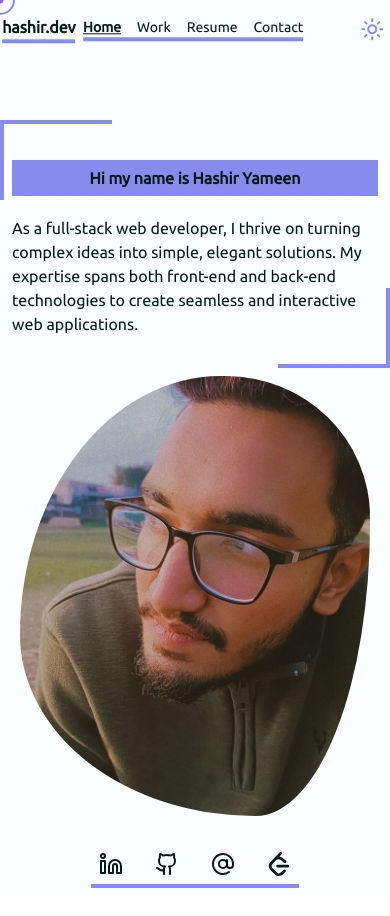
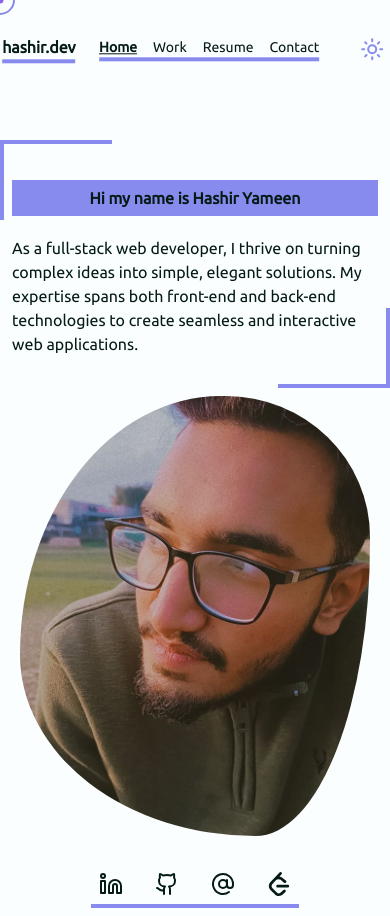
Before and after one commit to HashirY/portfolio, a React (Vite) app: page / in a window 390 px wide. Built offline with nearby package versions, Linux system fonts and the light colour scheme.

Commit message:
responsive page -{work}

```diff
--- a/src/App.jsx
+++ b/src/App.jsx
@@ -169,7 +169,7 @@ function App() {
       {currentPage === "work" && (
         <main>
           <motion.main
-            className="max-w-6xl mx-auto font-ubunut font-bold mt-10"
+            className="max-w-6xl mx-auto font-ubunut font-bold mt-10 ml-4 md:ml-0 font-ubuntu"
             initial="hidden"
             animate="visible"
             variants={containerVariants}
--- a/src/components/Navbar.jsx
+++ b/src/components/Navbar.jsx
@@ -6,7 +6,7 @@ const Navbar = ({ setCurrentPage }) => {
   const html = document.querySelector("html");
 
   return (
-    <nav className="flex items-center justify-center pt-5 font-ubuntu relative  p-2 text-text bg-background">
+    <nav className="flex items-center justify-center pt-10 md:pt-5 font-ubuntu relative  p-2 text-text bg-background">
       <motion.div
         className="absolute left-1"
         animate={{ y: [0, -3, 0], x: [0, -2, 0] }} // Animation for translateY
@@ -21,7 +21,7 @@ const Navbar = ({ setCurrentPage }) => {
         </h1>
       </motion.div>
       <motion.div
-        className=" cursor-none hover:cursor-none border-b-4  border-secondary flex gap-x-4 lg:px-4 sm:px-2 lg:py-2 sm:py-1 text-sm"
+        className=" cursor-none hover:cursor-none border-b-4  border-secondary flex gap-x-4 lg:px-4 sm:px-2 lg:py-2 sm:py-1 text-sm ml-8 md:ml-0"
         animate={{ y: [0, -3, 0], x: [0, -2, 0] }} // Animation for translateY
         transition={{ duration: 4, repeat: Infinity }}
         whileHover={{ y: 0, x: 0 }} // Stop animation on hover
--- a/src/components/site/ProjectComponent.jsx
+++ b/src/components/site/ProjectComponent.jsx
@@ -16,7 +16,7 @@ export const ProjectComponent = ({
 }) => {
   return (
     <motion.div
-      className={`grid grid-cols-2  shadow-md  p-4 gap-x-8  bg-cover font-fira ${
+      className={`grid grid-cols-1 ml-3 mr-3 md:ml-0 md:mr-0 md:grid-cols-2  shadow-md  p-4 gap-x-8  bg-cover font-fira ${
         leftOrRight === "left" ? "border-l-4" : "border-r-4"
       } border-text ${
         leftOrRight === "left" ? "rounded-r-lg" : "rounded-l-lg"
@@ -26,7 +26,7 @@ export const ProjectComponent = ({
       variants={firstProjectVariants}
     >
       {leftOrRight === "left" && (
-        <div className="flex w-full h-full items-center justify-center rounded-md shadow-md overflow-hidden transition-all blob2">
+        <div className="flex w-full h-full items-center justify-center rounded-md shadow-md overflow-hidden transition-all blob2 mt-4 md:mt-0">
           <img
             src={`/projects/${imgName}`}
             alt=""
@@ -38,13 +38,13 @@ export const ProjectComponent = ({
         <div
           className={`absolute ${
             leftOrRight === "left" ? "right-2 top-2" : "left-2 top-2"
-          } flex items-center justify-center gap-x-4`}
+          } flex items-center justify-center gap-x-4 `}
         >
           <a
             href={`${siteLink || ""}`}
             target="_blank"
             rel="noreferrer"
-            className="flex items-center justify-center gap-x-2 hover:text-emerald-400 transition-all text-text"
+            className="flex items-center justify-center gap-x-2 hover:text-emerald-400 transition-all text-text md:text-[16px] text-xs mb-20 md:mb-0"
           >
             <FaLink />
             <span>Live Link</span>
@@ -53,7 +53,7 @@ export const ProjectComponent = ({
             href={githubLink}
             target="_blank"
             rel="noreferrer"
-            className="flex items-center justify-center gap-x-2 hover:text-[#4078c0] text-text"
+            className="flex items-center justify-center gap-x-2 hover:text-[#4078c0] text-text md:text-[16px] text-xs mb-20 md:mb-0"
           >
             <SiGithub />
             <span>Github</span>
@@ -92,7 +92,7 @@ export const ProjectComponent = ({
         </div>
       </div>
       {leftOrRight === "right" && (
-        <div className="flex w-full h-full items-center justify-center rounded-md shadow-md overflow-hidden transition-all blob2">
+        <div className="flex w-full h-full items-center justify-center rounded-md shadow-md overflow-hidden transition-all blob2 mt-4 md:mt-0">
           <img
             src={`/projects/${imgName}`}
             alt=""
```
